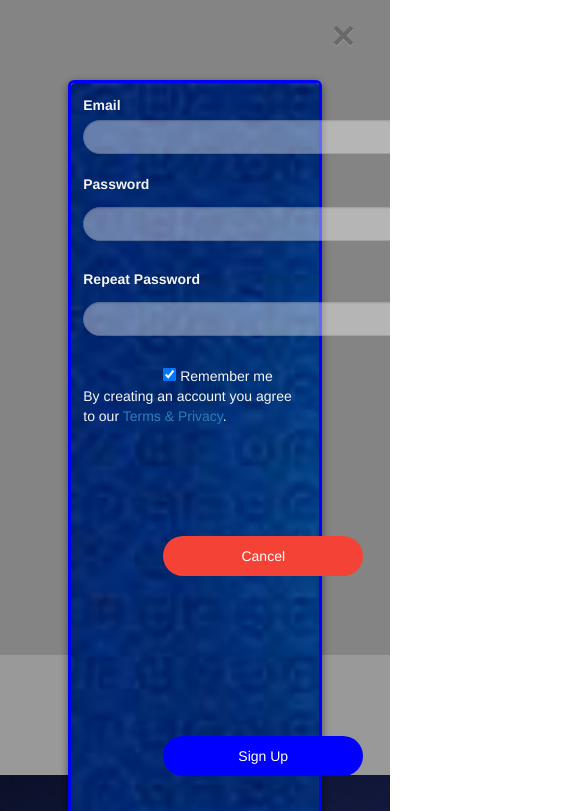
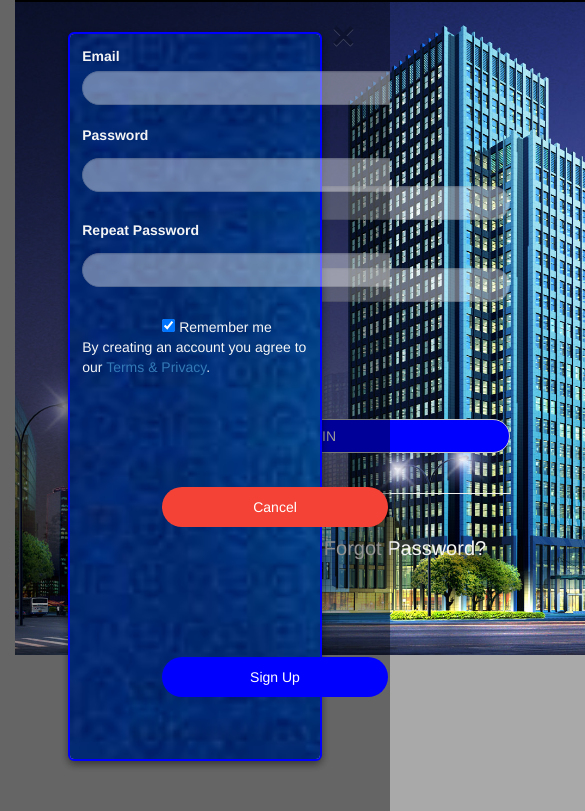
Before and after one commit to adamkalule/LOG, a plain HTML site: page index.html in a window 390 px wide. Both pictures are taken after a click on the link "SIGN UP". Shown: the top 811 px of the page, 585 px wide, since content can reach past the window. Drawn offline with nearby package versions, Linux system fonts and the light colour scheme.

Commit message:
log commit

```diff
--- a/css/styles.css
+++ b/css/styles.css
@@ -1,9 +1,34 @@
 body{
     margin: 0;
+    background-color: darkgray;
 }
-.col-sm-2{
-    background-color: gainsboro;
-    height: 655px;
+@media screen and (max-width:959px) {
+    .col-sm-8{
+        width: 100%;
+    }
+    .container{
+        width: 100%;
+    }
+}
+
+@media screen and (max-width:500px) {
+    .col-sm-8{
+        width: 70%;
+    }
+    .container{
+        width: 70%;
+    }
+}
+@media screen and (max-width:320px) {
+    .col-sm-8{
+        width: 320px;
+    }
+    .container{
+        width: 320px;
+    }
+}
+.container{
+    width: 700px;
 }
 .col-sm-8{
     background-image: url(../images/building.jpeg);
@@ -11,6 +36,9 @@ body{
     height: 655px;
     background-attachment: scroll;
     background-blend-mode: darken;
+    width: 700px;
+    border-top: 2px solid black;
+    margin-left: 0px;
 }
 ul a{
     margin-left: 40px;
@@ -45,6 +73,7 @@ button{
     width: 400px;
     cursor: pointer;
     margin-left: 80px;
+    margin-bottom: 100px;
 }
 button:hover{
     opacity: 0.4;
@@ -57,6 +86,7 @@ button[type=submit]{
 }
 .forgot{
     text-align: center;
+    margin-left: 40px;
 }
 ol a{
     font-size: 20px;
@@ -68,6 +98,7 @@ ol a:hover{
 .horizontal{
     width: 400px;
     margin-left: 80px;
+    color: gray;
 }
 
 
@@ -93,7 +124,8 @@ button {
     margin: 80px;
     border: none;
     cursor: pointer;
-    width: 450px;
+    width: 400px;
+    margin-bottom: 50px;
 }
 
 
@@ -106,7 +138,7 @@ button {
 
 .cancelbtn,.signupbtn {
     float: left;
-    width: 200px;
+    width: 150px;
 }
 
 
@@ -116,7 +148,7 @@ button {
 }
 
 
-.container {
+.container1 {
     padding: 12px;
 }
 
@@ -132,15 +164,15 @@ button {
     overflow: auto;
     background-color: black;
     background-color: rgba(0,0,0,0.4);
-    padding-top: 60px;
+    padding-top: 20px;
 }
 
 
 .modal-content {
     background-image: url(../images/4.jpg);
     background-size: cover;
-    margin: 5% auto 15% auto;
-    border: 3px solid blue;
+    margin: 3% auto 15% auto;
+    border: 2px solid blue;
     width: 65%;
 }
 
@@ -168,7 +200,12 @@ button {
 }
 
 
-@media screen and (max-width: 300px) {
+@media screen and (max-width: 320px) {
+    .cancelbtn, .signupbtn {
+        width: 320px;
+    }
+}
+@media screen and (max-width: 500px) {
     .cancelbtn, .signupbtn {
         width: 100%;
     }
--- a/index.html
+++ b/index.html
@@ -3,24 +3,15 @@
     <head>
         <title>adams</title>
         <meta charset="UTF-8">
-        <meta name="viewport"content="width=device-width,initial-scale=1">
+        <meta name="viewport"content="width=device-width,initial-scale=1.0">
         <link rel="stylesheet"href="https://maxcdn.bootstrapcdn.com/bootstrap/3.3.7/css/bootstrap.min.css">
         <link rel="stylesheet"href="css/styles.css">
         <script src="https://ajax.googleapis.com/ajax/libs/jquery/3.2.1/jquery.min.js"></script>
         <script src="https://maxcdn.bootstrapcdn.com/bootstrap/3.3.7/js/bootstrap.min.js"></script>
-        <script>
-                function validateForm() {
-                    var x = document.forms["myForm"]["fname"].value;
-                    if (x == "") {
-                        alert("Name must be filled out");
-                        return false;
-                    }
-                }
-        </script>
+
         </head>
         <body>
-            <div class="container1">
-                <div class="col-sm-2"></div>
+            <div class="container">
             <div class="col-sm-8">
 
                     <form action="/action_page.php"method="post"name="myForm">
@@ -37,7 +28,6 @@
                         <input type="password"class="form-control"id="password"name="psw" required>
                     </div>
                     <input type="checkbox"checked="checked"> Keep me signed in
-                    <br>
                     <br>
                     <button type="submit"class="btn btn-default"onsubmit="return validateForm()"name="fname">SIGN IN</button>
                     <br>
@@ -58,7 +48,7 @@
                         <div id="id01" class="modal">
                           <span onclick="document.getElementById('id01').style.display='none'" class="close" title="Close Modal">&times;</span>
                           <form class="modal-content animate" action="/action_page.php">
-                            <div class="container">
+                            <div class="container1">
                               <label><b>Email</b></label><br>
                               <input type="email" name="email"id="username"class="form-control" required><br>
 
@@ -89,7 +79,6 @@
                 }
                 </script>
                 </div>
-                <div class="col-sm-2"></div>
                 </div>
             </body>
         </html>
```
